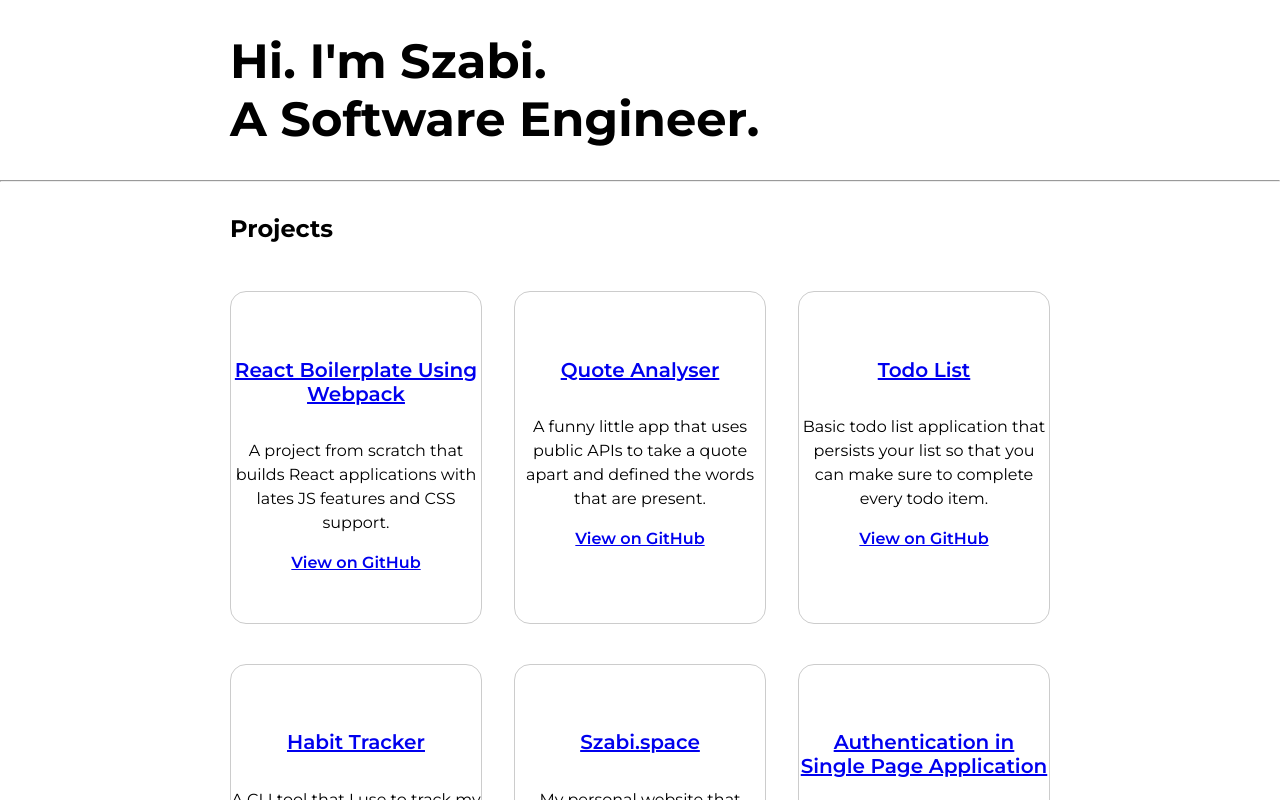
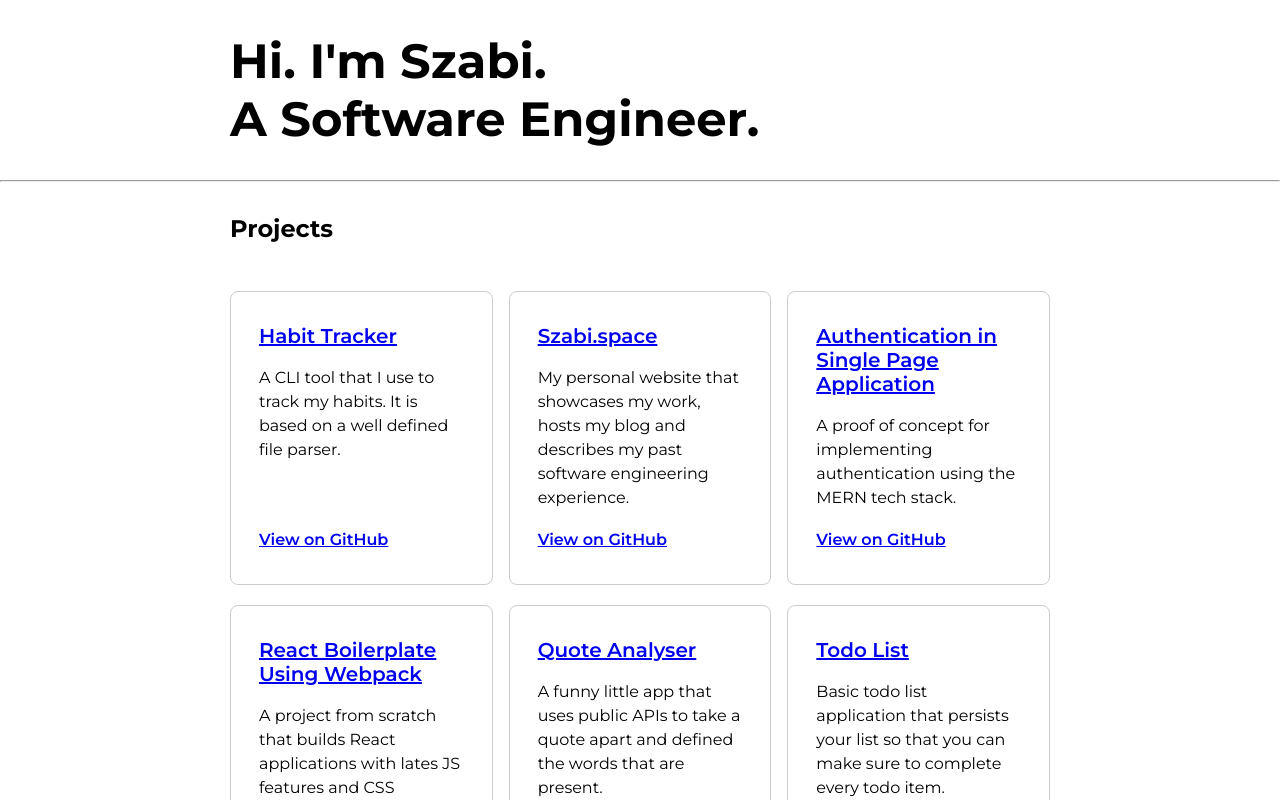
Before and after one commit to szabikr/szabi-space, a Next.js app: page /index2 in a window 1280 px wide. Shown: the top 800 px of the page. Built offline with nearby package versions, Linux system fonts and the light colour scheme.

Commit message:
Adds styling to project thumbnails and changes project order

```diff
--- a/src/components/projects.jsx
+++ b/src/components/projects.jsx
@@ -3,15 +3,18 @@ import Link from 'next/link'
 export default function Projects({ projects }) {
   return (
     <section>
-      <ul>
+      <ul class="projects">
         {projects.map((project) => (
           <li key={project.name}>
+            <div>
               <h5>
                 <Link href={project.url}>
                   <a>{project.name}</a>
                 </Link>
               </h5>
               <p>{project.summary}</p>
+            </div>
+            <div>
               <p>
                 <a
                   href={project.repoLink}
@@ -21,6 +24,7 @@ export default function Projects({ projects }) {
                   View on GitHub
                 </a>
               </p>
+            </div>
           </li>
         ))}
       </ul>
--- a/src/data/index.js
+++ b/src/data/index.js
@@ -1,4 +1,25 @@
 export const projects = [
+  {
+    name: 'Habit Tracker',
+    summary:
+      'A CLI tool that I use to track my habits. It is based on a well defined file parser.',
+    url: 'blog/refactoring-user-input-importer-in-my-habit-tracker-cli',
+    repoLink: 'https://github.com/szabikr/habit-tracker',
+  },
+  {
+    name: 'Szabi.space',
+    summary:
+      'My personal website that showcases my work, hosts my blog and describes my past software engineering experience.',
+    url: 'https://szabi.space/',
+    repoLink: 'https://github.com/szabikr/szabi-space',
+  },
+  {
+    name: 'Authentication in Single Page Application',
+    summary:
+      'A proof of concept for implementing authentication using the MERN tech stack.',
+    url: '/proof-of-concepts/authentication',
+    repoLink: 'https://github.com/szabikr/poc-authentication',
+  },
   {
     name: 'React Boilerplate Using Webpack',
     summary:
@@ -20,27 +41,6 @@ export const projects = [
       'Basic todo list application that persists your list so that you can make sure to complete every todo item.',
     url: 'https://todo-list-szabikr.vercel.app/',
     repoLink: 'https://github.com/szabikr/sandbox-react/tree/main/todo-list',
-  },
-  {
-    name: 'Habit Tracker',
-    summary:
-      'A CLI tool that I use to track my habits. It is based on a well defined file parser.',
-    url: 'blog/refactoring-user-input-importer-in-my-habit-tracker-cli',
-    repoLink: 'https://github.com/szabikr/habit-tracker',
-  },
-  {
-    name: 'Szabi.space',
-    summary:
-      'My personal website that showcases my work, hosts my blog and describes my past software engineering experience.',
-    url: 'https://szabi.space/',
-    repoLink: 'https://github.com/szabikr/szabi-space',
-  },
-  {
-    name: 'Authentication in Single Page Application',
-    summary:
-      'A proof of concept for implementing authentication using the MERN tech stack.',
-    url: '/proof-of-concepts/authentication',
-    repoLink: 'https://github.com/szabikr/poc-authentication',
   },
 ]
 
--- a/src/pages/_app.js
+++ b/src/pages/_app.js
@@ -2,6 +2,7 @@ import 'prismjs/plugins/line-numbers/prism-line-numbers.css'
 import '../styles/prism-one-light.css'
 import '../styles/typography.css'
 import '../styles/main.css'
+import '../styles/projects.css'
 import '../styles/inline-code.css'
 
 export default function App({ Component, pageProps }) {
--- a/src/styles/main.css
+++ b/src/styles/main.css
@@ -35,60 +35,6 @@ footer {
   }
 }
 
-ul {
-  list-style-type: none;
-  padding-inline-start: 0;
-  margin-top: 48px;
-  margin-bottom: 48px;
-
-  display: grid;
-  grid-column-gap: 32px;
-  grid-row-gap: 40px;
-}
-
-ul li {
-  display: inline-block;
-  text-align: center;
-  padding: 32px 0;
-  border: 1px solid #ccc;
-  border-radius: 16px;
-}
-
-ul li:hover {
-  border: 1px solid #000;
-}
-
-ul li p {
-  font-weight: 400;
-  font-size: 16px;
-  line-height: 24px;
-}
-
-ul li img {
-  display: inline-block;
-  height: 48px;
-  max-width: 140px;
-}
-
-@media only screen and (max-width: 768px) {
-  ul {
-    grid-template-columns: 1fr;
-    grid-row-gap: 32px;
-  }
-}
-
-@media only screen and (min-width: 768px) {
-  ul {
-    grid-template-columns: repeat(2, 1fr);
-  }
-}
-
-@media only screen and (min-width: 992px) {
-  ul {
-    grid-template-columns: repeat(3, 1fr);
-  }
-}
-
 button {
   background-color: white;
   border: #333 solid 2px;
--- a/src/styles/projects.css
+++ b/src/styles/projects.css
@@ -1 +1,58 @@
-/* TODO: Project Thumbnails */
+ul.projects {
+  list-style-type: none;
+  padding-inline-start: 0;
+  margin-top: 48px;
+  margin-bottom: 48px;
+
+  display: grid;
+  grid-column-gap: 16px;
+  grid-row-gap: 20px;
+}
+
+ul.projects li {
+  display: flex;
+  flex-direction: column;
+  justify-content: space-between;
+  padding: 32px 28px;
+  border: 1px solid #ccc;
+  border-radius: 8px;
+}
+
+ul.projects li:hover {
+  border: 1px solid #000;
+}
+
+ul.projects li p {
+  font-weight: 400;
+  font-size: 16px;
+  line-height: 24px;
+  margin: 0;
+}
+
+ul.projects li h5 {
+  margin: 0;
+  margin-bottom: 12px;
+}
+
+ul.projects li p {
+  margin-top: 18px;
+}
+
+@media only screen and (max-width: 768px) {
+  ul.projects {
+    grid-template-columns: 1fr;
+    grid-row-gap: 32px;
+  }
+}
+
+@media only screen and (min-width: 768px) {
+  ul.projects {
+    grid-template-columns: repeat(2, 1fr);
+  }
+}
+
+@media only screen and (min-width: 992px) {
+  ul.projects {
+    grid-template-columns: repeat(3, 1fr);
+  }
+}
```
Lines whose indentation alone changed are shown as unchanged.
